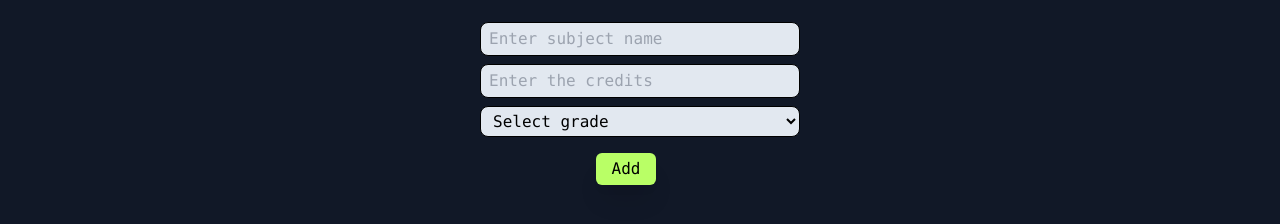
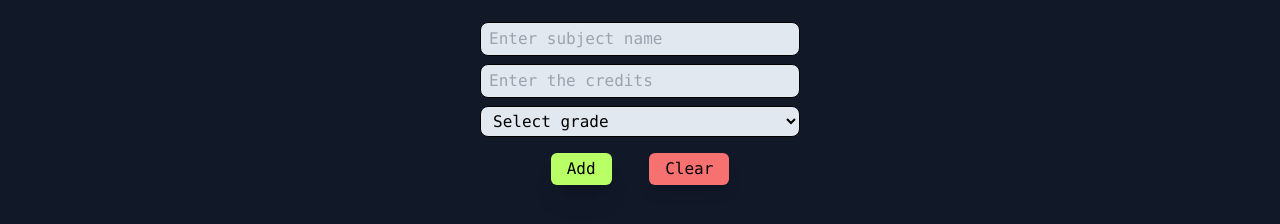
Before and after one commit to bolanpartik/sgpa-calculator, a website: page index.html in a window 1280 px wide. Shown: the part 54-278 px from the top of the page. Drawn offline with nearby package versions, Linux system fonts and the light colour scheme; files that its build step writes are made by us from their sources.

Commit message:
clear button added

```diff
--- a/index.html
+++ b/index.html
@@ -31,7 +31,10 @@
                 <option value="F">F</option>
             </select>
             </div>
-            <button id="add-subject" class="p-1 px-4 mt-4 bg-customGreen rounded-md mr-7 text-black shadow-xl hover:bg-lime-400">Add</button>
+            <div>
+                <button id="add-subject" class="p-1 px-4 mt-4 bg-customGreen rounded-md mr-7 text-black shadow-xl hover:bg-lime-400">Add</button>
+                <button id="clear-inputs" class="p-1 px-4 mt-4 bg-red-400 rounded-md text-black hover:bg-red-500 shadow-lg">Clear</button>
+            </div>
         </div>
        <div id="outer-show-container" class="flex justify-center p-2 relative flex-wrap w-full"></div>
     </main>
```
